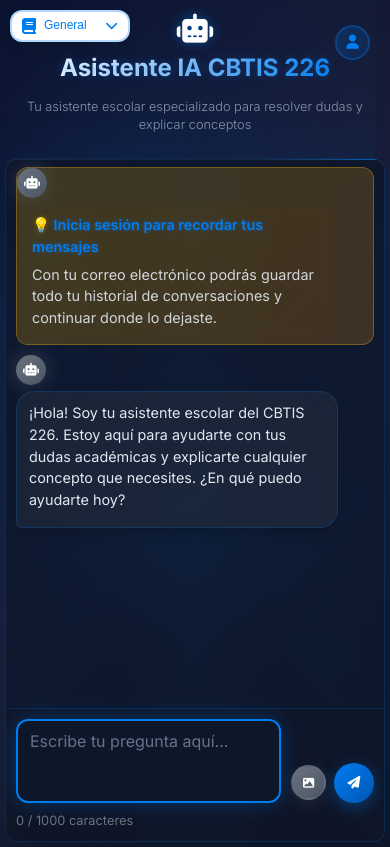
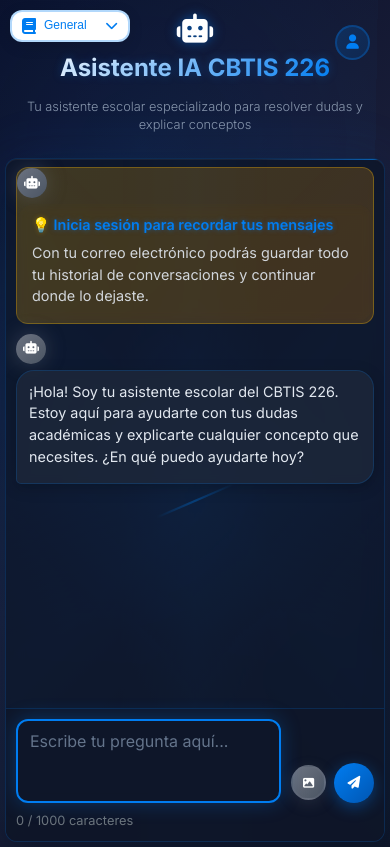
Before and after one commit to arroyo2009jose-max/asistente-cbtis226, a Next.js app: page / in a window 390 px wide. Built offline with nearby package versions, Linux system fonts and the light colour scheme.

Commit message:
fix: Corrección final - texto ocupa todo el ancho y alineación correcta

```diff
--- a/styles/globals.css
+++ b/styles/globals.css
@@ -1023,20 +1023,20 @@
     }
 
     .message-content {
-        max-width: 85%;
+        width: 100%;
         padding: 12px 15px;
         font-size: 0.95rem;
     }
 
     /* Mejora específica para mensajes del bot en móvil */
     .bot-message .message-content {
-        max-width: 92%;
+        width: 100%;
         line-height: 1.6;
     }
 
     /* Ajuste para mensajes del usuario en móvil */
     .user-message .message-content {
-        max-width: 80%;
+        width: 100%;
     }
 
     /* Input container mejorado para móvil */
@@ -1161,20 +1161,20 @@
     }
 
     .message-content {
-        max-width: 80%;
+        width: 100%;
         padding: 10px 12px;
         font-size: 0.9rem;
     }
 
     /* Mejora específica para mensajes del bot en pantallas muy pequeñas */
     .bot-message .message-content {
-        max-width: 90%;
+        width: 100%;
         line-height: 1.5;
     }
 
     /* Ajuste para mensajes del usuario en pantallas muy pequeñas */
     .user-message .message-content {
-        max-width: 75%;
+        width: 100%;
     }
 
     .input-container {
```
